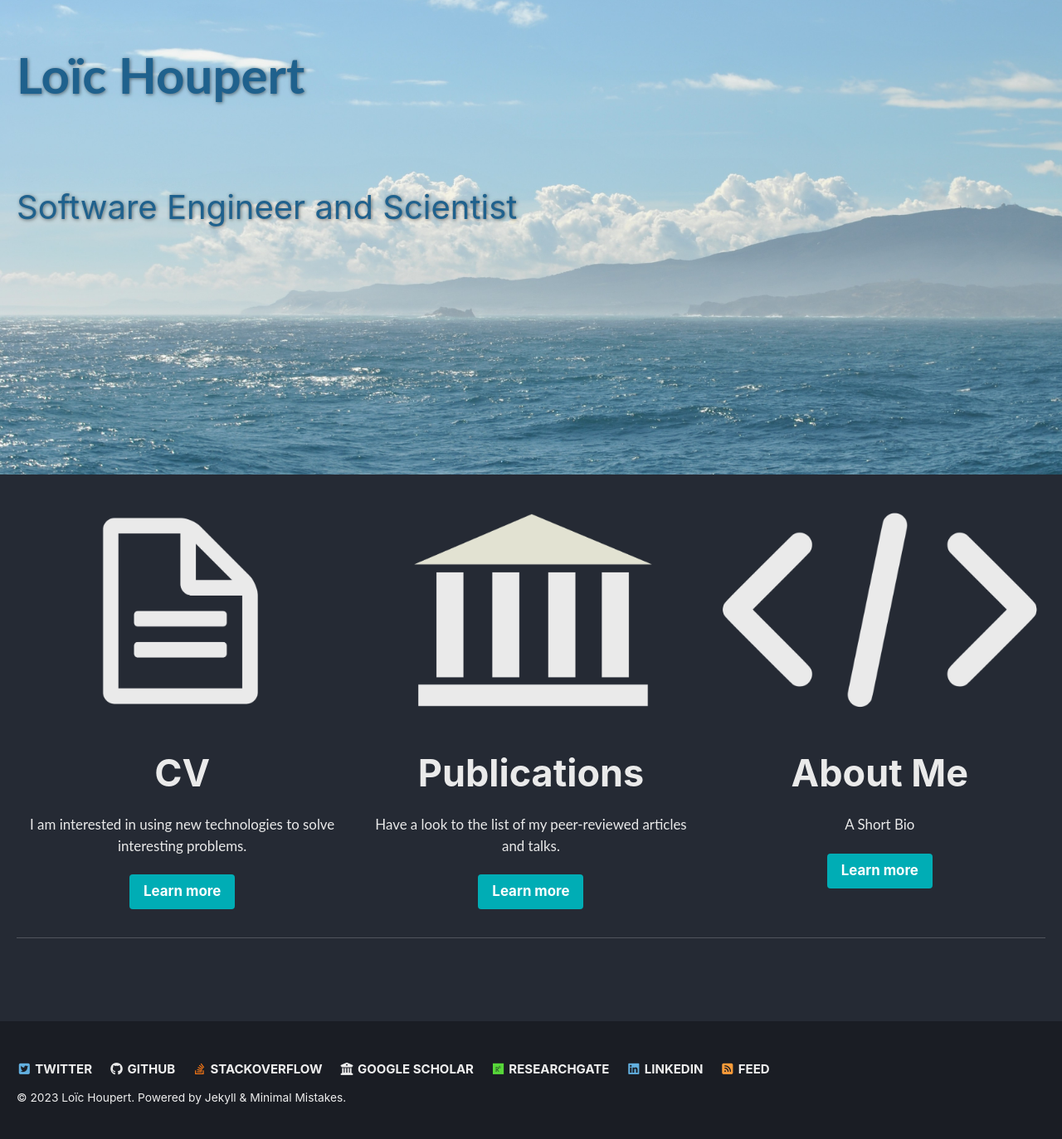
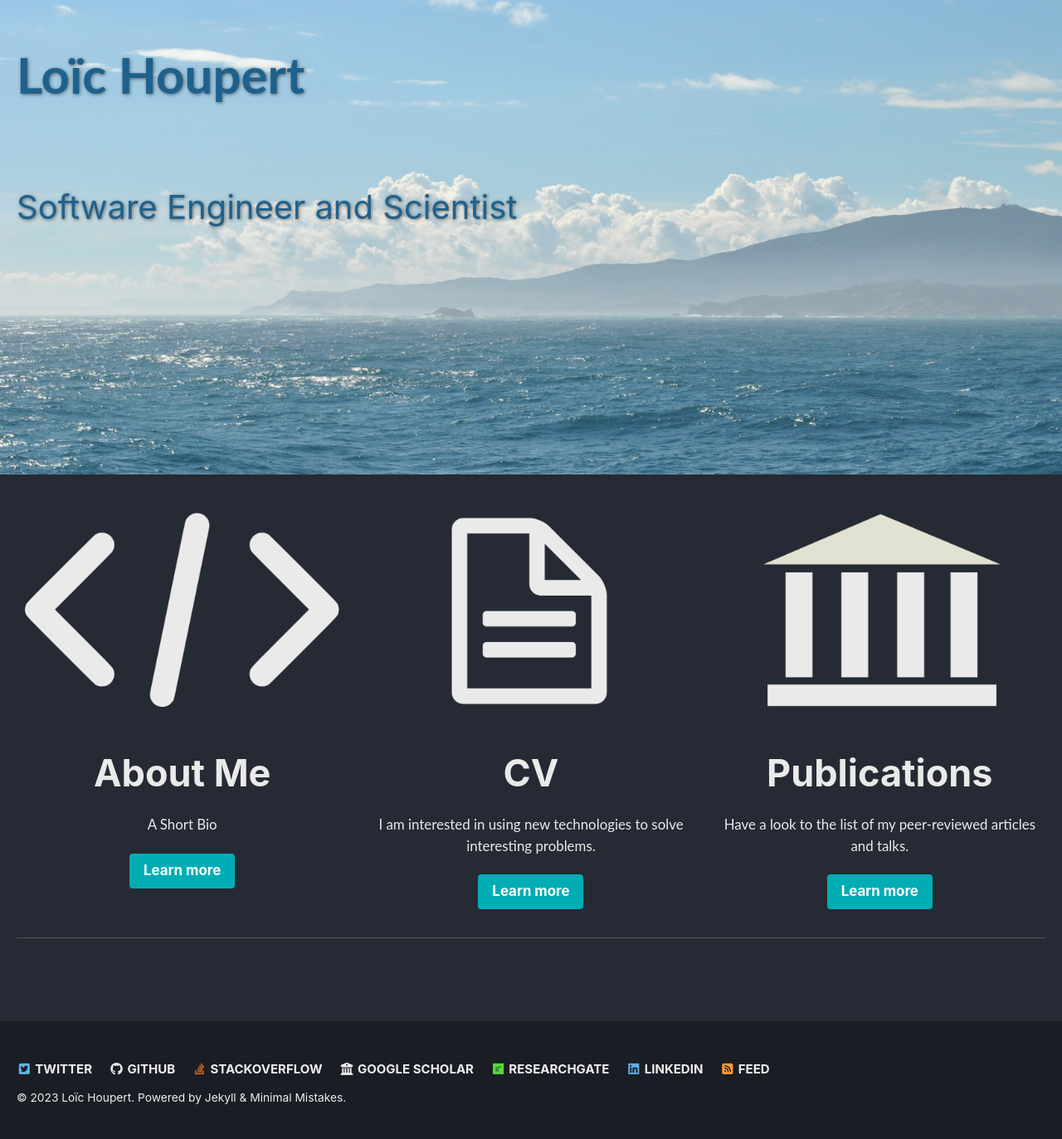
Before and after one commit to lhoupert/lhoupert.github.io, a Jekyll site: the page built from _pages/home.md, in a window 1280 px wide. Shown: the whole page at 83% size. Built offline with Jekyll 4.4.1, drawn with Linux system fonts in a browser that asks for light colours; cached includes are drawn as plain includes; nearby versions of some CDN libraries; some of the changed lines change nothing that is shown.

Commit message:
Update home.md

```diff
--- a/_pages/home.md
+++ b/_pages/home.md
@@ -9,6 +9,13 @@ excerpt: " <br/>Software Engineer and Scientist <br/> <br/> <br/>  <br/>"
 intro:
   - excerpt: ' '
 feature_row_links:
+  - image_path: /assets/images/code.png
+    alt: "placeholder image about"
+    title: About Me
+    excerpt: "A Short Bio"
+    url: "/about/"
+    btn_label: "Learn more"
+    btn_class: "btn--primary"
   - image_path: assets/images/cv.png
     alt: "placeholder image CV"
     title: CV
@@ -23,13 +30,6 @@ feature_row_links:
     url: "/pubs/"
     btn_label: "Learn more"
     btn_class: "btn--primary"
-  - image_path: /assets/images/code.png
-    alt: "placeholder image about"
-    title: About Me
-    excerpt: "A Short Bio"
-    url: "/about/"
-    btn_label: "Learn more"
-    btn_class: "btn--primary"
 ---
 
 {% include feature_row_links %}
```
